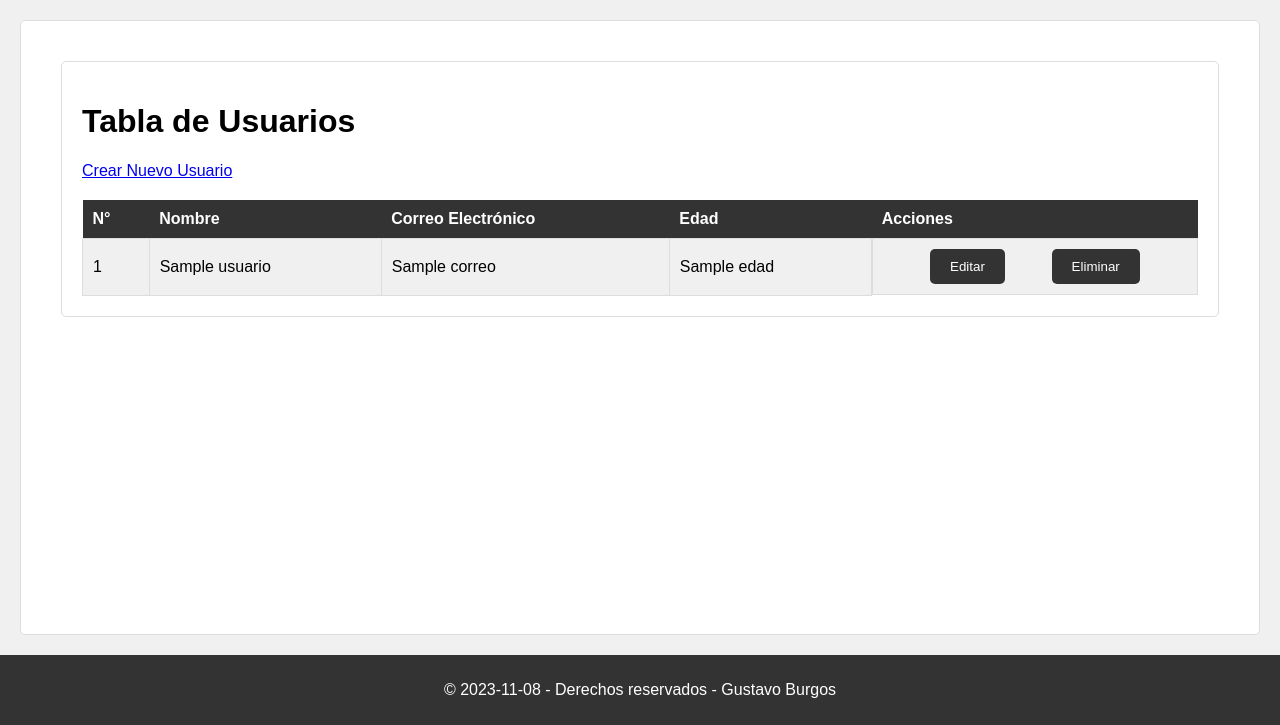
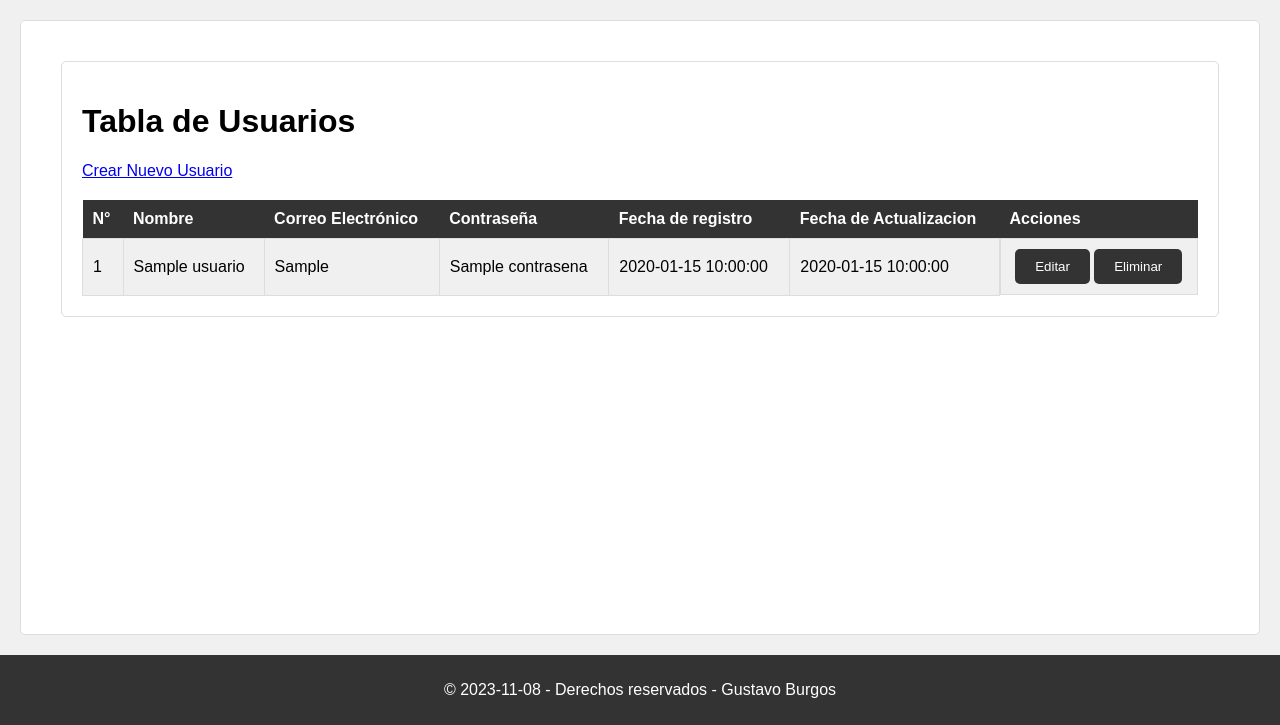
Before and after one commit to DoomDeath/Python-Framework-Projects, a Flask app: template templates/tabla_usuarios.html in a window 1280 px wide. Shown: the part 75-800 px from the top of the page. Run offline with Flask 2, Linux system fonts and the light colour scheme; the visitor is signed in with stand-in values (Sample User, id 1); the template is opened without the code that fills it: most values are stand-ins (such as "Sample title", 1, 10 or a date in 2020).

Commit message:
migrando endpints a orm

```diff
--- a/app.py
+++ b/app.py
@@ -1,10 +1,9 @@
-from flask import request, render_template, session, redirect, url_for
 import datetime
 
 from flask import Flask, render_template, redirect, url_for, request, session, jsonify
-from flask_login import LoginManager, login_user, logout_user, login_required, UserMixin
+from flask_login import LoginManager, login_user, logout_user, login_required
 
-from models.usuarios import User, database
+from models.usuarios import Usuarios
 from models.utilDB import probar_connecion
 
 app = Flask(__name__)
@@ -44,6 +43,7 @@ usuarios = [
 @app.route('/table_user')
 @login_required
 def tabla_usuarios():
+    usuarios = Usuarios.select()
     return render_template('tabla_usuarios.html', usuarios=usuarios)
 
 
@@ -51,8 +51,8 @@ def tabla_usuarios():
 @login_manager.user_loader
 def load_user(user_id):
     try:
-        return User.get(User.id == user_id)
-    except Usuario.DoesNotExist:
+        return Usuarios.get(Usuarios.id == user_id)
+    except Usuarios.DoesNotExist:
         return None
 
 
@@ -63,12 +63,14 @@ def load_user(user_id):
 def login():
     current_page = 'index'
 
+    print(probar_connecion())
+
     if request.method == "POST":
         username = request.form["username"].strip()
         password = request.form["password"].strip()
 
-        user = User.get_or_none(
-            (User.nombre_usuario == username) & (User.contrasena == password))
+        user = Usuarios.get_or_none(
+            (Usuarios.nombre_usuario == username) & (Usuarios.contrasena == password))
 
         if user:
             login_user(user)
@@ -111,9 +113,10 @@ def delete_element(index):
     if request.method == 'POST':
         try:
             # Eliminar el elemento por su índice
-            del usuarios[index]
-        except IndexError:
-            pass  # Manejar el caso en el que el índice no existe
+            usuario_a_eliminar = Usuarios.get(Usuarios.id == index)
+            usuario_a_eliminar.delete_instance()
+        except Usuarios.DoesNotExist:
+            print(f"Usuario con ID {index} no encontrado en la base de datos.")
 
         return redirect(url_for('tabla_usuarios'))
 
@@ -124,25 +127,23 @@ def delete_element(index):
 @app.route('/insertar', methods=['POST'])
 # Debes reemplazar esto con tu decorador de autenticación real
 @login_required
-def insertar_elemento():
+def insertar_usuario():
     if request.method == 'POST':
-        # Obtén los datos del nuevo usuario desde la solicitud
         nombre = request.form["nombre"]
         correo = request.form["correo"]
-        edad = request.form["edad"]
-        # Crear un nuevo diccionario de usuario
-        nuevo_usuario = {
-            "id": len(usuarios) + 1,
-            "nombre": nombre,
-            "correo": correo,
-            "edad": edad
-        }
+        contrasena = request.form["contrasena"]
 
-        if nuevo_usuario:
-            # Agrega el nuevo usuario a la lista
-            usuarios.append(nuevo_usuario)
-
-    return redirect(url_for('tabla_usuarios'))
+        # Verificar si el usuario ya existe en la base de datos
+        if not Usuarios.select().where(
+                (Usuarios.nombre_usuario == nombre) | (Usuarios.correo_electronico == correo)).exists():
+            nuevo_usuario = Usuarios.create(
+                nombre_usuario=nombre,
+                correo_electronico=correo,
+                contrasena=contrasena
+            )
+            return redirect(url_for('tabla_usuarios'))
+        else:
+            return "El usuario ya existe en la base de datos."
 
 
 @app.route('/updateData', methods=['POST'])
--- a/templates/tabla_usuarios.html
+++ b/templates/tabla_usuarios.html
@@ -1,15 +1,15 @@
 {% extends 'base.html' %}
 {% block content %}
 <main id="formularioCrearUsuario" style="display: none;">
-    <form action="{{ url_for('insertar_elemento') }}" method="POST">
+    <form action="{{ url_for('insertar_usuario') }}" method="POST">
         <label for="nombre">Nombre:</label>
         <input type="text" id="nombre" name="nombre" required>
 
         <label for="correo">Correo Electrónico:</label>
         <input type="email" id="correo" name="correo" required>
 
-        <label for="edad">Edad:</label>
-        <input type="number" id="edad" name="edad" required>
+        <label for="contrasena">Contraseña:</label>
+        <input type="password" id="contrasena" name="contrasena" required>
 
         <input type="submit" value="Crear Registro">
         <input type="submit" id="cancelar" value="Cancelar">
@@ -28,7 +28,9 @@
                     <th>N°</th>
                     <th>Nombre</th>
                     <th>Correo Electrónico</th>
-                    <th>Edad</th>
+                    <th>Contraseña</th>
+                    <th>Fecha de registro</th>
+                    <th>Fecha de Actualizacion</th>
                     <th>Acciones</th>
                 </tr>
             </thead>
@@ -36,12 +38,14 @@
                 {% for usuario in usuarios %}
                 <tr>
                     <td>{{ loop.index }}</td>
-                    <td data-user-id="{{ usuario.id }}" contenteditable="false" class="editable" data-field-name="nombre">{{ usuario.nombre }}</td>
-                    <td contenteditable="false" class="editable" data-field-name="correo">{{ usuario.correo }}</td>
-                    <td contenteditable="false" class="editable" data-field-name="edad">{{ usuario.edad }}</td>
+                    <td data-user-id="{{ usuario.id }}" contenteditable="false" class="editable" data-field-name="nombre">{{ usuario.nombre_usuario }}</td>
+                    <td contenteditable="false" class="editable" data-field-name="correo">{{ usuario.correo_electronico }}</td>
+                    <td contenteditable="false" class="editable" data-field-name="Contrasena">{{ usuario.contrasena }}</td>
+                    <td>{{ usuario.fecha_registro }}</td>
+                    <td>{{ fecha_actualizacion }}</td>
                     <td style="display: flex; justify-content: space-evenly;">
                         <button class="edit-button">Editar</button>
-                        <form action="{{ url_for('delete_element', index=loop.index0) }}" method="POST">
+                        <form action="{{ url_for('delete_element', index=usuario.id) }}" method="POST">
                             <input type="submit" value="Eliminar">
                         </form>
                     </td>
```
Also changed, not shown: models/usuarios.py (+61 -20 lines), models/utilDB.py (+4 -4 lines).
